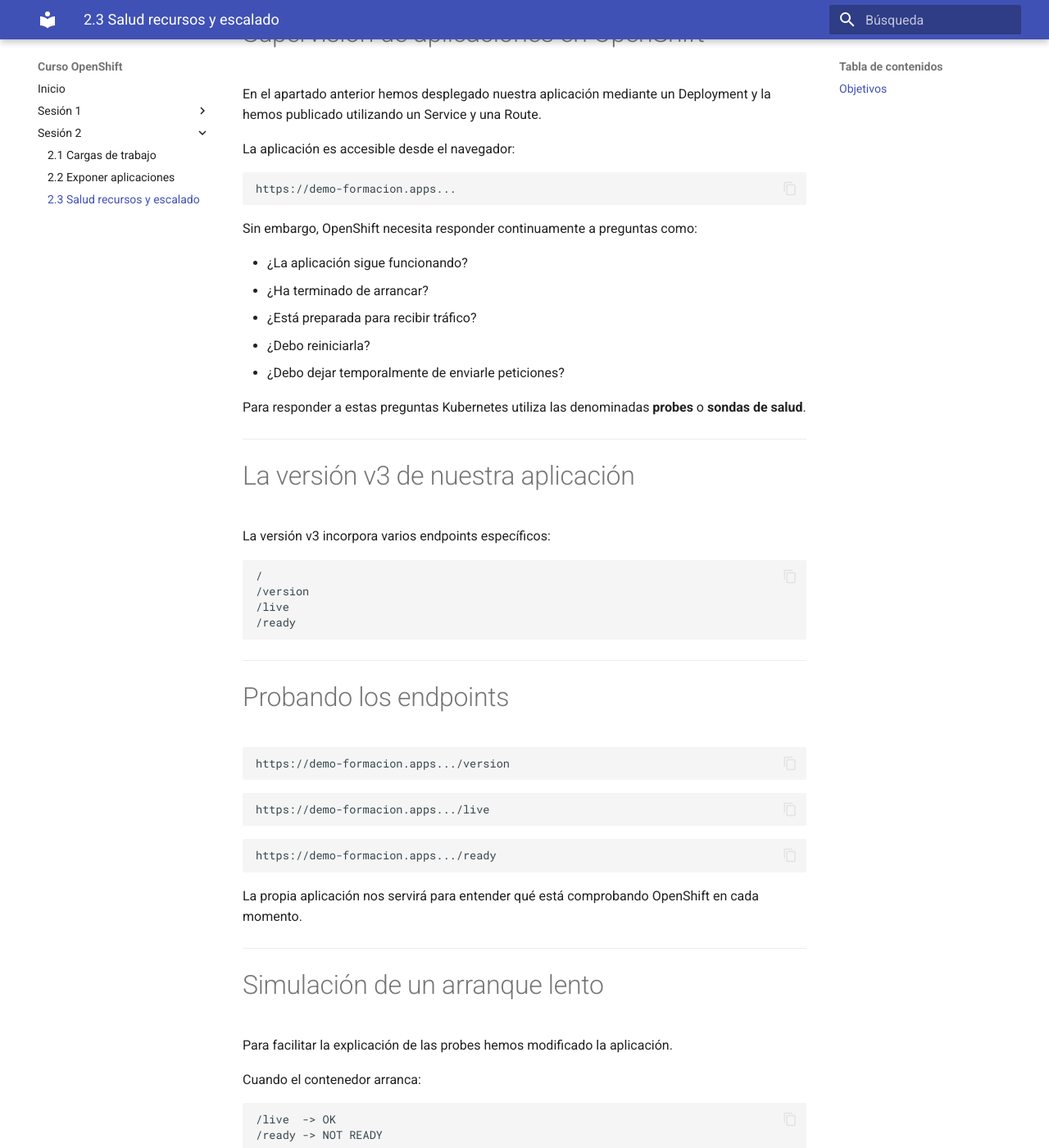
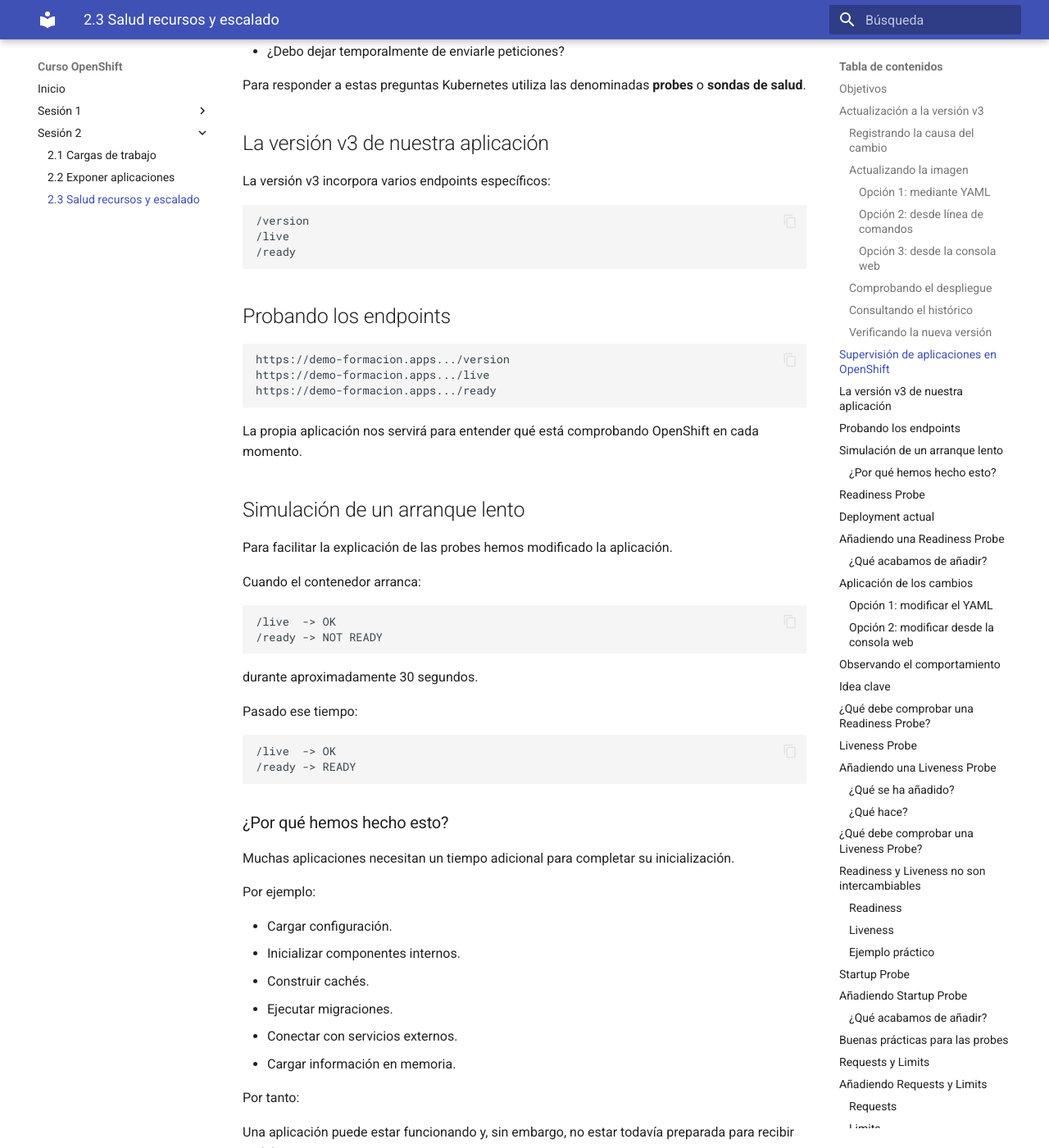
Before and after one commit to ieftraining/curso-openshift, an MkDocs documentation site: the page built from docs/sesion2/2.3 Salud recursos y escalado.md, in a window 1280 px wide and 1400 px high, scrolled down 2980 px. Shown: the whole window at 82% size. Built offline with MkDocs 1.6.1 and Material for MkDocs 9.7.7, drawn with Linux system fonts in a browser that asks for light colours; some of the changed text lies outside the part shown.

Commit message:
Add files via upload

````diff
--- a/docs/sesion2/2.3 Salud recursos y escalado.md
+++ b/docs/sesion2/2.3 Salud recursos y escalado.md
@@ -5,15 +5,13 @@
 Al finalizar este apartado serás capaz de:
 
 - Comprender cómo OpenShift supervisa el estado de una aplicación.
-- Diferenciar `startupProbe`, `readinessProbe` y `livenessProbe`.
+- Diferenciar startupProbe, readinessProbe y livenessProbe.
 - Entender por qué readiness y liveness tienen objetivos distintos.
 - Configurar comprobaciones de salud mediante sondas HTTP.
 - Definir requests y limits básicos.
 - Comprender el funcionamiento general del autoescalado horizontal (HPA).
 
----
-
-# Actualización a la versión v3
+## Actualización a la versión v3
 
 Hasta este momento estamos trabajando con la versión v2 de la aplicación, utilizada anteriormente para demostrar actualizaciones de imagen, rollouts y rollbacks.
 
@@ -22,15 +20,12 @@
 La versión v3 incorpora varios endpoints específicamente diseñados para este propósito:
 
 ```text
-/
 /version
 /live
 /ready
 ```
 
----
-
-## Registrando la causa del cambio
+### Registrando la causa del cambio
 
 Antes de actualizar la imagen, añadimos una anotación al Deployment para que el historial refleje correctamente el motivo de la nueva revisión:
 
@@ -40,15 +35,13 @@
   --overwrite
 ```
 
----
+### Actualizando la imagen
 
-## Actualizando la imagen
-
-### Opción 1: mediante YAML
+#### Opción 1: mediante YAML
 
 Modificar:
 
-```yaml
+```text
 image: docker.io/ieftraining/demo-formacion:v3
 ```
 
@@ -92,9 +79,7 @@
 oc get pods -w
 ```
 
----
-
-## Consultando el histórico
+### Consultando el histórico
 
 ```bash
 oc rollout history deployment/demo-formacion-yaml
@@ -115,9 +100,7 @@
 oc rollout history deployment/demo-formacion-yaml --revision=3
 ```
 
----
-
-## Verificando la nueva versión
+### Verificando la nueva versión
 
 Abrimos:
 
@@ -135,9 +118,7 @@
 
 A partir de este momento podemos comenzar a estudiar cómo OpenShift supervisa la aplicación utilizando los endpoints `/live` y `/ready`.
 
----
-
-# Supervisión de aplicaciones en OpenShift
+## Supervisión de aplicaciones en OpenShift
 
 En el apartado anterior hemos desplegado nuestra aplicación mediante un Deployment y la hemos publicado utilizando un Service y una Route.
 
@@ -157,40 +138,27 @@
 
 Para responder a estas preguntas Kubernetes utiliza las denominadas **probes** o **sondas de salud**.
 
----
-
-# La versión v3 de nuestra aplicación
+## La versión v3 de nuestra aplicación
 
 La versión v3 incorpora varios endpoints específicos:
 
 ```text
-/
 /version
 /live
 /ready
 ```
 
----
-
-# Probando los endpoints
+## Probando los endpoints
 
 ```text
 https://demo-formacion.apps.../version
-```
-
-```text
 https://demo-formacion.apps.../live
-```
-
-```text
 https://demo-formacion.apps.../ready
 ```
 
 La propia aplicación nos servirá para entender qué está comprobando OpenShift en cada momento.
 
----
-
-# Simulación de un arranque lento
+## Simulación de un arranque lento
 
 Para facilitar la explicación de las probes hemos modificado la aplicación.
 
@@ -210,9 +178,7 @@
 /ready -> READY
 ```
 
----
-
-## ¿Por qué hemos hecho esto?
+### ¿Por qué hemos hecho esto?
 
 Muchas aplicaciones necesitan un tiempo adicional para completar su inicialización.
 
@@ -227,34 +193,25 @@
 
 Por tanto:
 
-> Una aplicación puede estar funcionando y, sin embargo, no estar todavía preparada para recibir peticiones.
+Una aplicación puede estar funcionando y, sin embargo, no estar todavía preparada para recibir peticiones.
 
 Esta diferencia es precisamente la que intentan resolver readiness y liveness.
 
----
-
-# Readiness Probe
+## Readiness Probe
 
 La readiness probe responde a una única pregunta:
 
-> ¿Puede este Pod recibir tráfico ahora mismo?
+¿Puede este Pod recibir tráfico ahora mismo?
 
 Si la respuesta es afirmativa:
 
-```text
 El Service enviará tráfico al Pod.
-```
 
 Si la respuesta es negativa:
 
-```text
-El Pod continúa ejecutándose,
-pero deja de recibir tráfico.
-```
+El Pod continúa ejecutándose, pero deja de recibir tráfico.
 
----
-
-# Deployment actual
+## Deployment actual
 
 Partimos de un Deployment similar a éste:
 
@@ -265,30 +222,24 @@
   name: demo-formacion-yaml
 spec:
   replicas: 1
-
   selector:
     matchLabels:
       app: demo-formacion-yaml
-
   template:
     metadata:
       labels:
         app: demo-formacion-yaml
-
     spec:
       containers:
-      - name: demo-formacion
-        image: docker.io/ieftraining/demo-formacion:v3
-
-        ports:
-        - containerPort: 8080
+        - name: demo-formacion
+          image: docker.io/ieftraining/demo-formacion:v3
+          ports:
+            - containerPort: 8080
 ```
 
 Este Deployment funciona correctamente, pero no proporciona a OpenShift ningún mecanismo para determinar cuándo la aplicación está preparada.
 
----
-
-# Añadiendo una Readiness Probe
+## Añadiendo una Readiness Probe
 
 Añadimos el siguiente bloque:
 
@@ -309,34 +260,27 @@
   name: demo-formacion-yaml
 spec:
   replicas: 1
-
   selector:
     matchLabels:
       app: demo-formacion-yaml
-
   template:
     metadata:
       labels:
         app: demo-formacion-yaml
-
     spec:
       containers:
-      - name: demo-formacion
-        image: docker.io/ieftraining/demo-formacion:v3
-
-        ports:
-        - containerPort: 8080
-
-        readinessProbe:
-          httpGet:
-            path: /ready
-            port: 8080
-          periodSeconds: 5
+        - name: demo-formacion
+          image: docker.io/ieftraining/demo-formacion:v3
+          ports:
+            - containerPort: 8080
+          readinessProbe:
+            httpGet:
+              path: /ready
+              port: 8080
+            periodSeconds: 5
 ```
 
----
-
-## ¿Qué acabamos de añadir?
+### ¿Qué acabamos de añadir?
 
 Únicamente este bloque:
 
@@ -355,11 +299,9 @@
 
 para decidir si el Pod puede o no recibir tráfico.
 
----
+## Aplicación de los cambios
 
-# Aplicación de los cambios
-
-## Opción 1: modificar el YAML
+### Opción 1: modificar el YAML
 
 Si disponemos del manifiesto:
 
@@ -404,10 +342,7 @@
 
 Esto significa:
 
-```text
-El contenedor está ejecutándose,
-pero la aplicación todavía no está preparada.
-```
+El contenedor está ejecutándose, pero la aplicación todavía no está preparada.
 
 Recordemos:
 
@@ -417,8 +352,6 @@
 ```
 
 durante los primeros 30 segundos.
-
----
 
 Pasados esos 30 segundos:
 
@@ -434,27 +367,19 @@
 
 porque OpenShift considera que la aplicación puede empezar a recibir tráfico.
 
----
-
-# Idea clave
+## Idea clave
 
 Durante esos 30 segundos:
 
-```text
 La aplicación ya estaba funcionando.
-```
 
 Lo único que ocurría es que:
 
-```text
 OpenShift todavía no la consideraba preparada.
-```
 
 Ésa es exactamente la misión de la readiness probe.
 
----
-
-# ¿Qué debe comprobar una Readiness Probe?
+## ¿Qué debe comprobar una Readiness Probe?
 
 Todo aquello que determine si la aplicación puede atender peticiones correctamente.
 
@@ -468,19 +393,15 @@
 
 La idea es:
 
-> La aplicación sigue viva, pero todavía no está lista para prestar servicio.
+La aplicación sigue viva, pero todavía no está lista para prestar servicio.
 
----
-
-# Liveness Probe
+## Liveness Probe
 
 La liveness probe responde a otra pregunta:
 
-> ¿La aplicación sigue funcionando correctamente?
+¿La aplicación sigue funcionando correctamente?
 
----
-
-# Añadiendo una Liveness Probe
+## Añadiendo una Liveness Probe
 
 Añadimos:
 
@@ -501,40 +422,32 @@
   name: demo-formacion-yaml
 spec:
   replicas: 1
-
   selector:
     matchLabels:
       app: demo-formacion-yaml
-
   template:
     metadata:
       labels:
         app: demo-formacion-yaml
-
     spec:
       containers:
-      - name: demo-formacion
-        image: docker.io/ieftraining/demo-formacion:v3
-
-        ports:
-        - containerPort: 8080
-
-        readinessProbe:
-          httpGet:
-            path: /ready
-            port: 8080
-          periodSeconds: 5
-
-        livenessProbe:
-          httpGet:
-            path: /live
-            port: 8080
-          periodSeconds: 10
+        - name: demo-formacion
+          image: docker.io/ieftraining/demo-formacion:v3
+          ports:
+            - containerPort: 8080
+          readinessProbe:
+            httpGet:
+              path: /ready
+              port: 8080
+            periodSeconds: 5
+          livenessProbe:
+            httpGet:
+              path: /live
+              port: 8080
+            periodSeconds: 10
 ```
 
----
-
-## ¿Qué se ha añadido?
+### ¿Qué se ha añadido?
 
 ```yaml
 livenessProbe:
@@ -543,9 +456,7 @@
     port: 8080
 ```
 
----
-
-## ¿Qué hace?
+### ¿Qué hace?
 
 OpenShift ejecuta periódicamente:
 
@@ -575,9 +486,7 @@
 
 reiniciará automáticamente el contenedor.
 
----
-
-# ¿Qué debe comprobar una Liveness Probe?
+## ¿Qué debe comprobar una Liveness Probe?
 
 Únicamente aquello que permita saber que la aplicación sigue viva.
 
@@ -587,11 +496,9 @@
 - El servidor HTTP responde.
 - La aplicación no está bloqueada.
 
----
+## Readiness y Liveness no son intercambiables
 
-# Readiness y Liveness no son intercambiables
-
-## Readiness
+### Readiness
 
 Pregunta:
 
@@ -605,9 +512,7 @@
 Entrar o salir del Service.
 ```
 
----
-
-## Liveness
+### Liveness
 
 Pregunta:
 
@@ -621,9 +526,7 @@
 Reinicio del contenedor.
 ```
 
----
-
-## Ejemplo práctico
+### Ejemplo práctico
 
 Supongamos que una base de datos deja de responder temporalmente.
 
@@ -649,8 +552,6 @@
 
 todo volverá a la normalidad automáticamente.
 
----
-
 Si la comprobación de la base de datos se hubiera incluido en:
 
 ```text
@@ -669,9 +570,7 @@
 
 sin resolver realmente el problema.
 
----
-
-# Startup Probe
+## Startup Probe
 
 Algunas aplicaciones necesitan mucho tiempo para arrancar.
 
@@ -683,9 +582,7 @@
 
 Para estos escenarios existe startupProbe.
 
----
-
-# Añadiendo Startup Probe
+## Añadiendo Startup Probe
 
 Añadimos:
 
@@ -707,47 +604,38 @@
   name: demo-formacion-yaml
 spec:
   replicas: 1
-
   selector:
     matchLabels:
       app: demo-formacion-yaml
-
   template:
     metadata:
       labels:
         app: demo-formacion-yaml
-
     spec:
       containers:
-      - name: demo-formacion
-        image: docker.io/ieftraining/demo-formacion:v3
-
-        ports:
-        - containerPort: 8080
-
-        startupProbe:
-          httpGet:
-            path: /live
-            port: 8080
-          failureThreshold: 30
-          periodSeconds: 1
-
-        readinessProbe:
-          httpGet:
-            path: /ready
-            port: 8080
-          periodSeconds: 5
-
-        livenessProbe:
-          httpGet:
-            path: /live
-            port: 8080
-          periodSeconds: 10
+        - name: demo-formacion
+          image: docker.io/ieftraining/demo-formacion:v3
+          ports:
+            - containerPort: 8080
+          startupProbe:
+            httpGet:
+              path: /live
+              port: 8080
+            failureThreshold: 30
+            periodSeconds: 1
+          readinessProbe:
+            httpGet:
+              path: /ready
+              port: 8080
+            periodSeconds: 5
+          livenessProbe:
+            httpGet:
+              path: /live
+              port: 8080
+            periodSeconds: 10
 ```
 
----
-
-## ¿Qué acabamos de añadir?
+### ¿Qué acabamos de añadir?
 
 ```yaml
 startupProbe:
@@ -760,16 +648,12 @@
 
 Mientras startupProbe no finalice correctamente:
 
-```text
-Readiness permanece inactiva.
-Liveness permanece inactiva.
-```
+- Readiness permanece inactiva.
+- Liveness permanece inactiva.
 
 La aplicación puede completar tranquilamente su inicialización.
 
----
-
-# Buenas prácticas para las probes
+## Buenas prácticas para las probes
 
 Utilizar endpoints específicos:
 
@@ -784,11 +668,7 @@
 /
 ```
 
----
-
 Mantener las comprobaciones simples y rápidas.
-
----
 
 Separar claramente responsabilidades:
 
@@ -796,8 +676,6 @@
 /ready -> disponibilidad para recibir tráfico
 /live  -> supervivencia de la aplicación
 ```
-
----
 
 Validar manualmente:
 
@@ -809,15 +687,11 @@
 
 antes de configurar las sondas.
 
----
-
-# Requests y Limits
+## Requests y Limits
 
 Además de la salud de las aplicaciones, Kubernetes necesita conocer los recursos que requieren.
 
----
-
-# Añadiendo Requests y Limits
+## Añadiendo Requests y Limits
 
 Añadimos:
 
@@ -826,7 +700,6 @@
   requests:
     cpu: "100m"
     memory: "128Mi"
-
   limits:
     cpu: "500m"
     memory: "512Mi"
@@ -841,56 +714,45 @@
   name: demo-formacion-yaml
 spec:
   replicas: 1
-
   selector:
     matchLabels:
       app: demo-formacion-yaml
-
   template:
     metadata:
       labels:
         app: demo-formacion-yaml
-
     spec:
       containers:
-      - name: demo-formacion
-        image: docker.io/ieftraining/demo-formacion:v3
-
-        ports:
-        - containerPort: 8080
-
-        startupProbe:
-          httpGet:
-            path: /live
-            port: 8080
-          failureThreshold: 30
-          periodSeconds: 1
-
-        readinessProbe:
-          httpGet:
-            path: /ready
-            port: 8080
-          periodSeconds: 5
-
-        livenessProbe:
-          httpGet:
-            path: /live
-            port: 8080
-          periodSeconds: 10
-
-        resources:
-          requests:
-            cpu: "100m"
-            memory: "128Mi"
-
-          limits:
-            cpu: "500m"
-            memory: "512Mi"
+        - name: demo-formacion
+          image: docker.io/ieftraining/demo-formacion:v3
+          ports:
+            - containerPort: 8080
+          startupProbe:
+            httpGet:
+              path: /live
+              port: 8080
+            failureThreshold: 30
+            periodSeconds: 1
+          readinessProbe:
+            httpGet:
+              path: /ready
+              port: 8080
+            periodSeconds: 5
+          livenessProbe:
+            httpGet:
+              path: /live
+              port: 8080
+            periodSeconds: 10
+          resources:
+            requests:
+              cpu: "100m"
+              memory: "128Mi"
+            limits:
+              cpu: "500m"
+              memory: "512Mi"
 ```
 
----
-
-## Requests
+### Requests
 
 Representan los recursos mínimos que la aplicación necesita.
 
@@ -900,9 +762,7 @@
   memory: "128Mi"
 ```
 
----
-
-## Limits
+### Limits
 
 Representan el consumo máximo permitido.
 
@@ -912,9 +772,7 @@
   memory: "512Mi"
 ```
 
----
-
-# Comprobación de recursos asignados
+## Comprobación de recursos asignados
 
 Podemos verificar los valores configurados mediante:
 
@@ -934,9 +792,7 @@
   memory:   512Mi
 ```
 
----
-
-# Comprobación del consumo real
+## Comprobación del consumo real
 
 Si el clúster dispone de métricas:
 
@@ -954,16 +810,14 @@
 Comparación:
 
 ```text
-Request CPU      = 100m
-Consumo real CPU = 3m
+Request CPU       = 100m
+Consumo real CPU  = 3m
 
-Request Memoria      = 128Mi
-Consumo real Memoria = 45Mi
+Request Memoria       = 128Mi
+Consumo real Memoria  = 45Mi
 ```
 
----
-
-## Idea clave
+### Idea clave
 
 ```text
 Requests = recursos reservados
@@ -973,18 +827,14 @@
 
 OpenShift utiliza los requests para planificar dónde ejecutar los Pods y los limits para evitar consumos excesivos.
 
----
-
-# Buenas prácticas para requests y limits
+## Buenas prácticas para requests y limits
 
 - Definir siempre memoria.
 - Ajustar valores al consumo real.
 - Evitar sobredimensionar requests.
 - Revisar periódicamente las métricas de utilización.
 
----
-
-# Escalado
+## Escalado
 
 Podemos aumentar capacidad incrementando el número de réplicas:
 
@@ -994,9 +844,7 @@
 
 El Service distribuirá automáticamente el tráfico entre los Pods.
 
----
-
-# Horizontal Pod Autoscaler (HPA)
+## Horizontal Pod Autoscaler (HPA)
 
 También es posible realizar escalado automático:
 
@@ -1007,20 +855,16 @@
 
 El HPA utiliza los requests como referencia para calcular la utilización de recursos.
 
----
-
-## Nota sobre entornos reales
+### Nota sobre entornos reales
 
 Aunque OpenShift facilita la creación de un HPA, el ajuste fino del autoescalado suele requerir pruebas de carga, métricas históricas y conocimiento detallado de la aplicación.
 
 Por este motivo, en esta formación introduciremos únicamente el concepto y su funcionamiento general.
 
----
-
-# Ideas clave
+## Ideas clave
 
 - Una aplicación puede estar viva y no estar preparada.
-- Nuestra aplicación v3 simula esta situación mediante un retraso de 30 segundos en `/ready`.
+- Nuestra aplicación v3 simula esta situación mediante un retraso de 30 segundos en /ready.
 - Readiness decide cuándo un Pod recibe tráfico.
 - Liveness decide cuándo debe reiniciarse un contenedor.
 - Startup protege aplicaciones con arranques largos.
````
Also changed, not shown: other parts of docs/sesion2/2.3 Salud recursos y escalado.md (+13 -23 lines).
